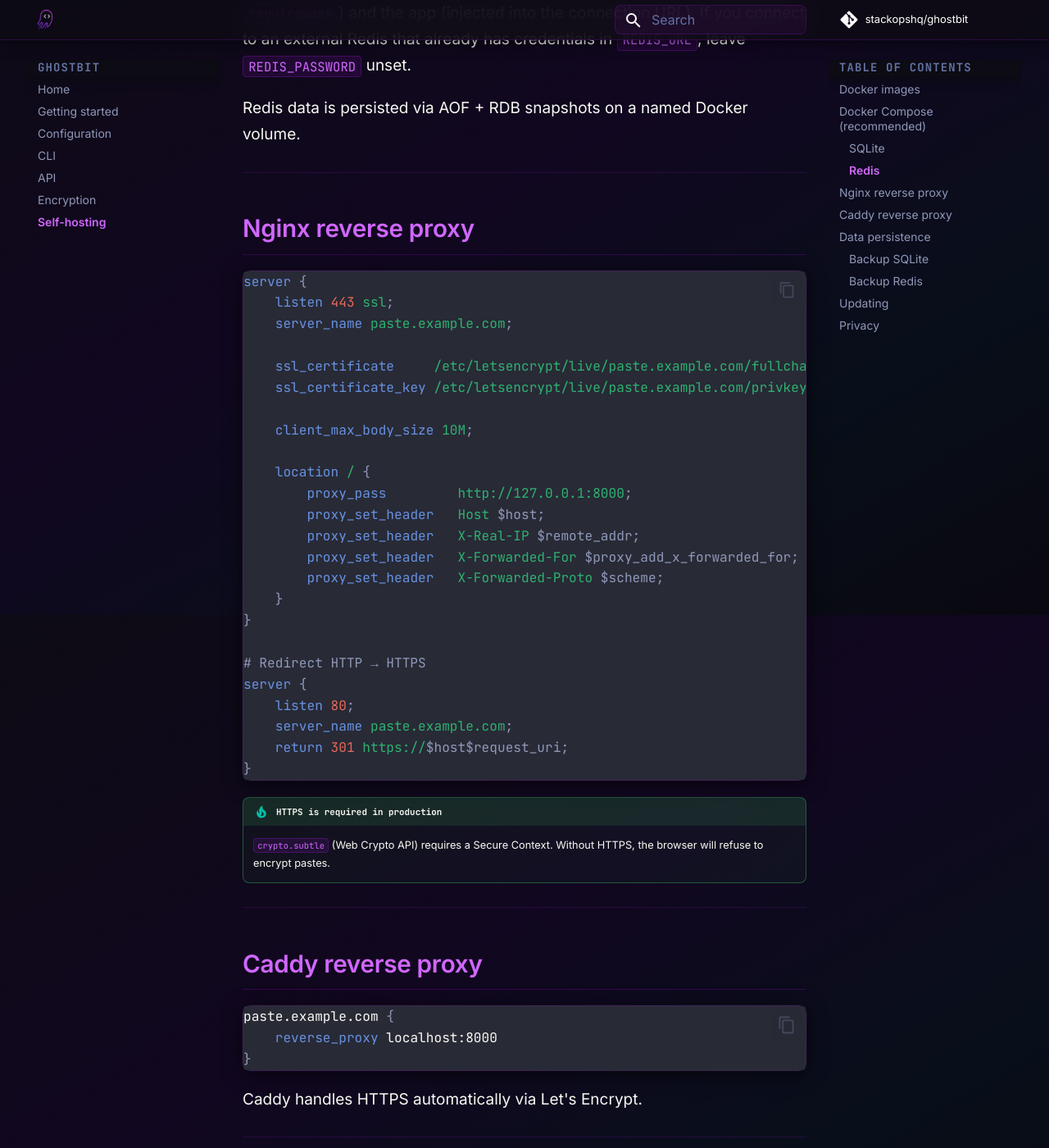
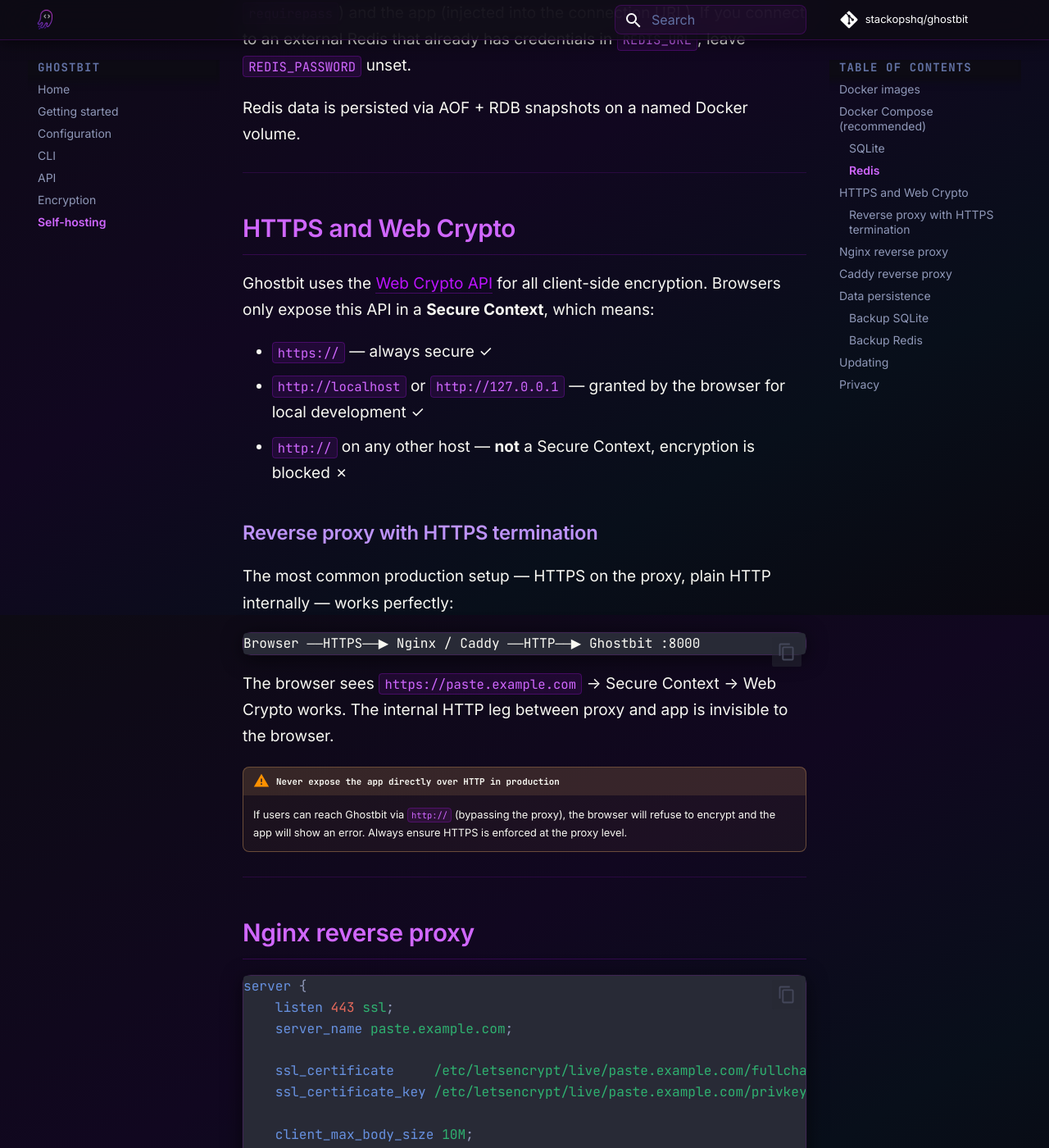
Before and after one commit to stackopshq/ghostbit, an MkDocs documentation site: the page built from docs/self-hosting.md, in a window 1280 px wide and 1400 px high, scrolled down 1099 px. Shown: the whole window at 82% size. Built offline with MkDocs 1.6.1 and Material for MkDocs 9.7.7, drawn with Linux system fonts in a browser that asks for light colours; comment, search, counter and statistics services are not loaded.

Commit message:
docs: document HTTPS/Secure Context requirement for Web Crypto

````diff
--- a/docs/self-hosting.md
+++ b/docs/self-hosting.md
@@ -38,6 +38,32 @@
 The `REDIS_PASSWORD` variable is forwarded to both the Redis container (`--requirepass`) and the app (injected into the connection URL). If you connect to an external Redis that already has credentials in `REDIS_URL`, leave `REDIS_PASSWORD` unset.
 
 Redis data is persisted via AOF + RDB snapshots on a named Docker volume.
+
+---
+
+## HTTPS and Web Crypto
+
+Ghostbit uses the [Web Crypto API](https://developer.mozilla.org/en-US/docs/Web/API/Web_Crypto_API) for all client-side encryption. Browsers only expose this API in a **Secure Context**, which means:
+
+- `https://` — always secure ✓
+- `http://localhost` or `http://127.0.0.1` — granted by the browser for local development ✓
+- `http://` on any other host — **not** a Secure Context, encryption is blocked ✗
+
+### Reverse proxy with HTTPS termination
+
+The most common production setup — HTTPS on the proxy, plain HTTP internally — works perfectly:
+
+```
+Browser ──HTTPS──▶ Nginx / Caddy ──HTTP──▶ Ghostbit :8000
+```
+
+The browser sees `https://paste.example.com` → Secure Context → Web Crypto works.
+The internal HTTP leg between proxy and app is invisible to the browser.
+
+!!! warning "Never expose the app directly over HTTP in production"
+    If users can reach Ghostbit via `http://` (bypassing the proxy), the browser will
+    refuse to encrypt and the app will show an error. Always ensure HTTPS is enforced
+    at the proxy level.
 
 ---
 
````
